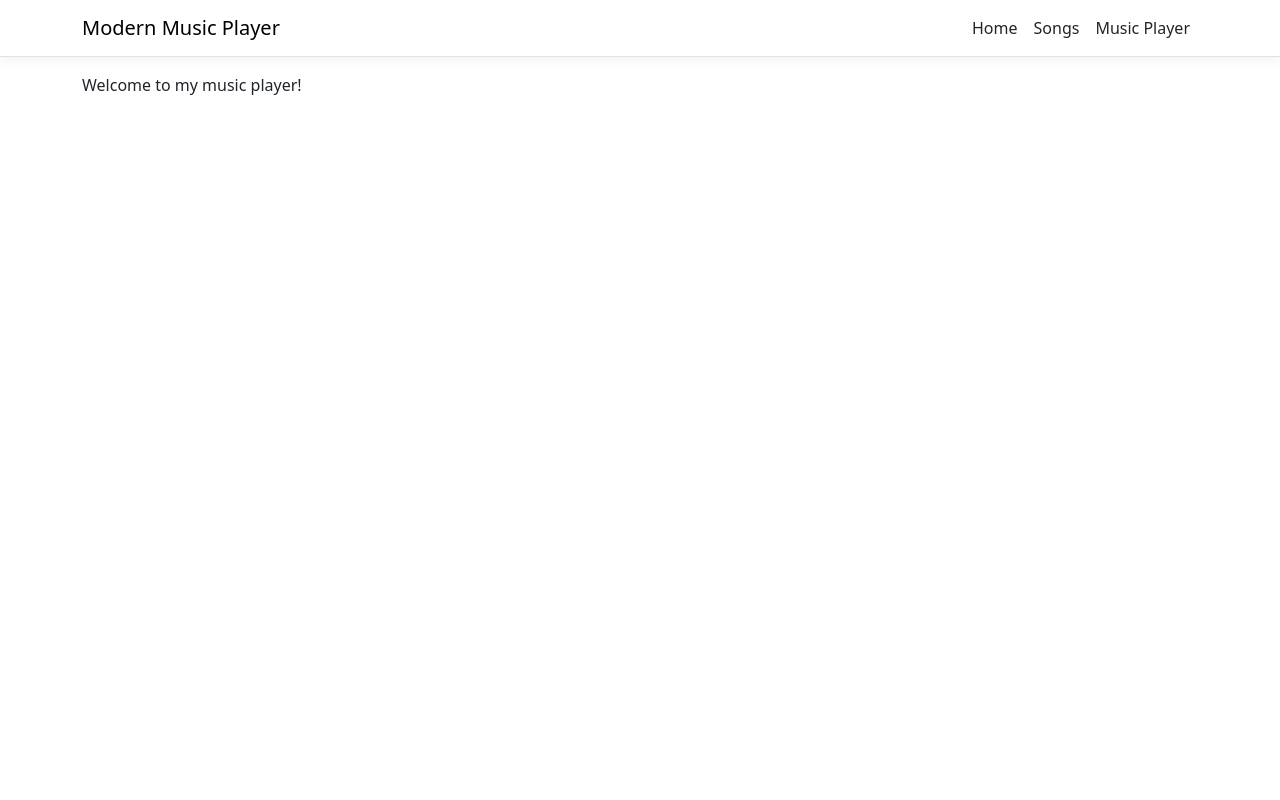
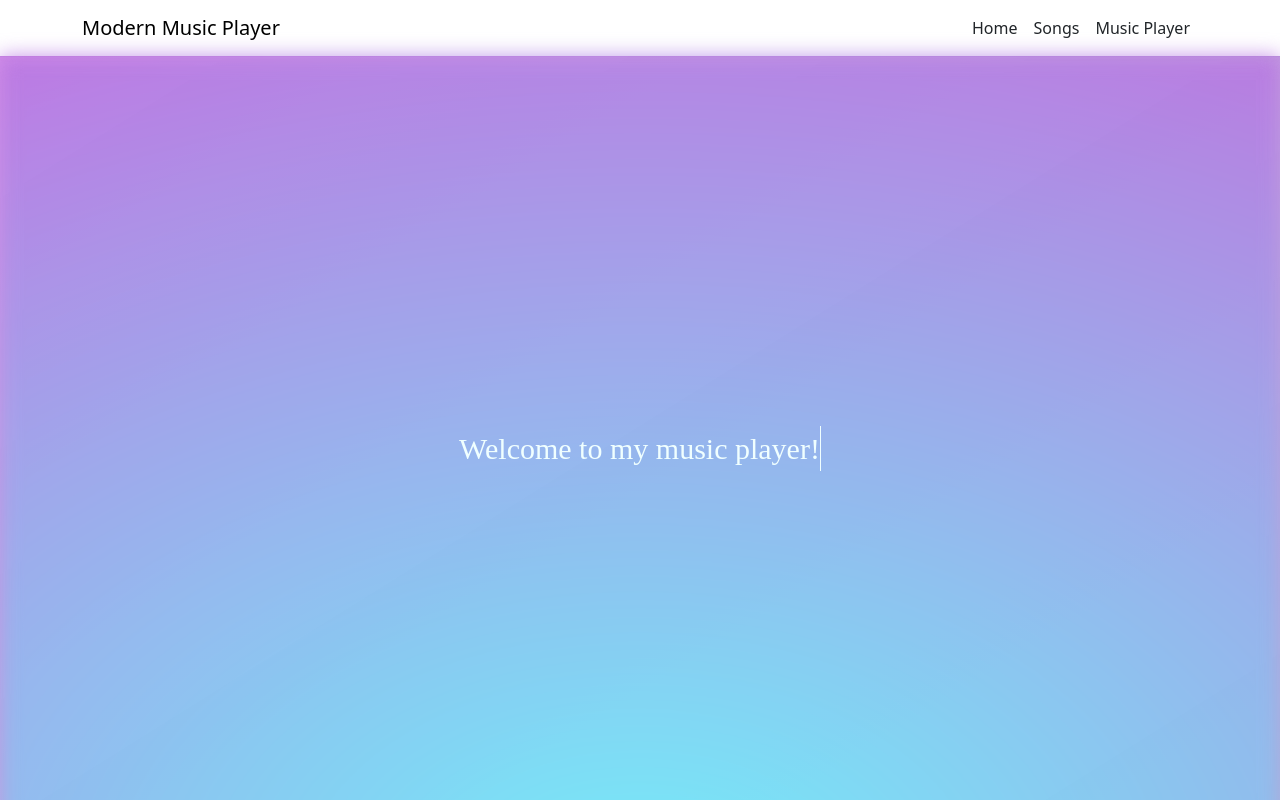
Before and after one commit to KardoSar/ModernMusicPlayer, a React (Vite) app in the folder musicplayer.client/: page /home in a window 1280 px wide. Built offline with nearby package versions, Linux system fonts and the light colour scheme.

Commit message:
Add Home view

```diff
--- /dev/null
+++ b/musicplayer.client/src/component/Home.css
@@ -0,0 +1,94 @@
+body {
+    width: 100%;
+    height: 100%;
+}
+
+.home {
+    display: flex;
+    flex-direction: column;
+    align-items: center;
+    justify-content: center;
+    position: fixed;
+    top: 56px;
+    left: 0;
+    width: 100vw;
+    height: 100vh;
+    min-height: 96vh;
+    transition: background 1s ease-in-out;
+    background: linear-gradient( to bottom right, rgba(255, 0, 255, 0.6), rgba(101, 201, 174, 0.8));
+    animation: gradientShift 40s ease infinite;
+    background-size: 400% 400%;
+    z-index: 0;
+}
+
+.second-gradient {
+    position: absolute;
+    top: 0;
+    left: 0;
+    width: 100%;
+    height: 100%;
+    transition: background 5s ease-in-out;
+    background: radial-gradient(rgba(98, 255, 255, 0.8), rgba(255, 0, 200, 0.8));
+    animation: oppositeGradientShift 40s ease infinite;
+    background-size: 300% 300%;
+    z-index: -1;
+    filter: blur(10px);
+
+}
+
+.welcome {
+    font-family: Montserrat;
+    font-size: 30px;
+    color: azure;
+    box-shadow: inherit;
+    margin-inline: auto;
+    overflow: hidden;
+    white-space: nowrap;
+    border-right: 1px solid;
+    animation: typeWriter 3s steps(22) forwards, blink 0.75s step-end infinite;
+}
+
+/*@keyframes typeWriter {
+    from {
+        width: 0;
+    }
+
+    to {
+        width: 100%;
+    }
+}
+
+@keyframes blink {
+    50% {
+        border-color: transparent;
+    }
+}
+    */
+
+@keyframes gradientShift {
+    0% {
+        background-position: 0% 50%;
+    }
+
+    50% {
+        background-position: 100% 50%;
+    }
+
+    100% {
+        background-position: 0% 50%;
+    }
+}
+
+@keyframes oppositeGradientShift {
+    0% {
+        background-position: 50% 0%;
+    }
+
+    50% {
+        background-position: 50% 50%;
+    }
+
+    100% {
+        background-position: 0% 0%;
+    }
+}
--- a/musicplayer.client/src/component/Home.jsx
+++ b/musicplayer.client/src/component/Home.jsx
@@ -1,6 +1,11 @@
 
+import React from 'react';
+import './Home.css';
 export default function Home() {
     return (
-        <p> Welcome to my music player!</p>
+        <div className="home">
+            <div className="second-gradient"></div>
+                <p className="welcome"> Welcome to my music player!</p>
+        </div>
     )
 }
```
